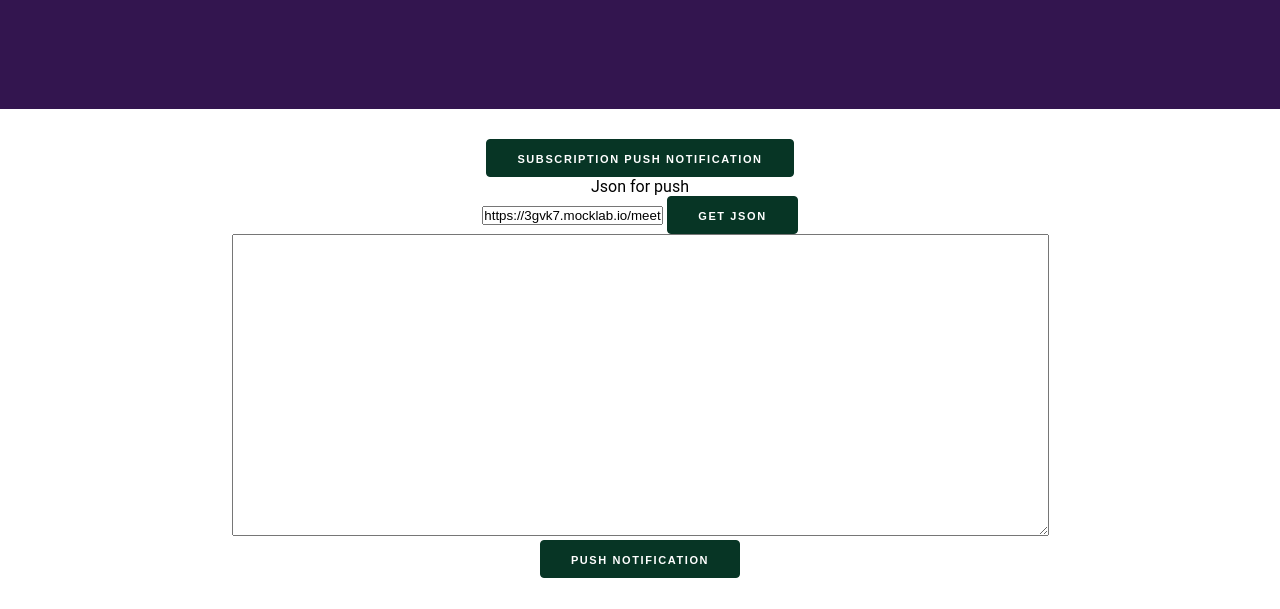
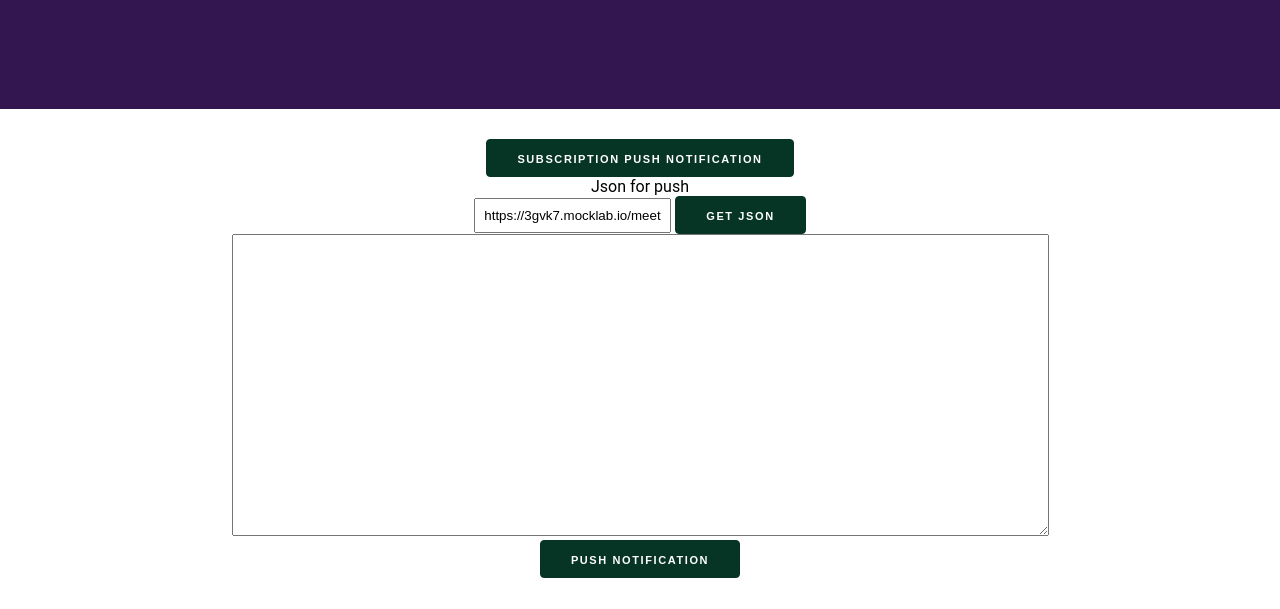
Before and after one commit to nghehuavan/webpack-nodemon, a website built with webpack: page client/index.html in a window 1280 px wide. Shown: the part 191-800 px from the top of the page. Built offline with nearby package versions, Linux system fonts and the light colour scheme; no server answers.

Commit message:
[UPD-API]

```diff
--- a/client/index.scss
+++ b/client/index.scss
@@ -58,3 +58,7 @@ button:hover {
   background-color: #073525;
   border: 1px solid #073525;
 }
+
+input {
+  padding: 8px;
+}
```
